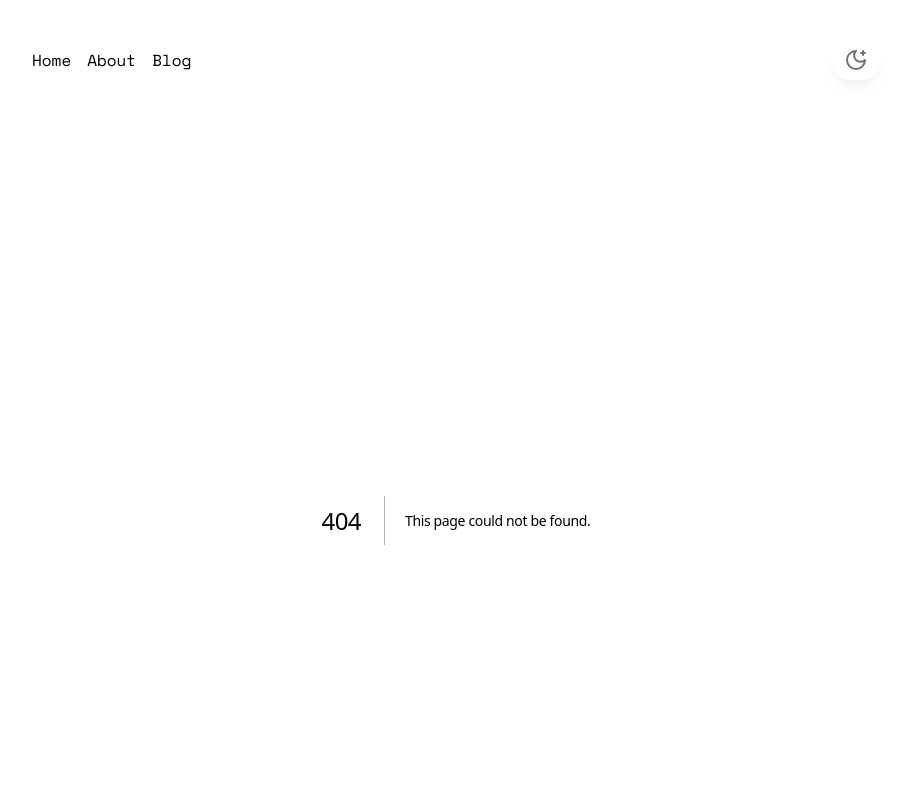
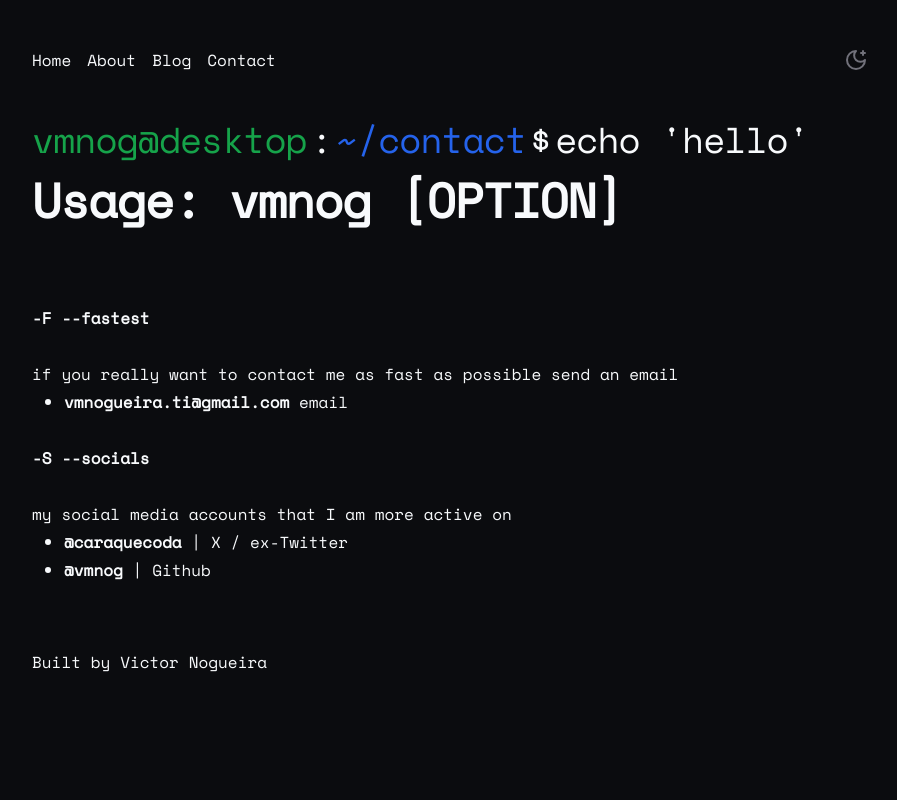
Before and after one commit to vmnog/vmnog.com, a Next.js app: page /contact in a window 1280 px wide. Before the commit this address had no page. Shown: the top 800 px of the page, without its empty margins (184-1081 px from the left). Built offline with nearby package versions, Linux system fonts and the light colour scheme.

Commit message:
feat: add socials/contact page

```diff
--- /dev/null
+++ b/src/app/contact/page.tsx
@@ -0,0 +1,85 @@
+import { TerminalCommand } from '@/components/terminal-command'
+import { WEBSITE_HOST_URL } from '@/lib/constants'
+import type { Metadata } from 'next'
+import Link from 'next/link'
+
+const meta = {
+  title: 'Contact',
+  description: 'Get in contact with me',
+  url: `${WEBSITE_HOST_URL}/contact`,
+}
+
+export const metadata: Metadata = {
+  title: meta.title,
+  description: meta.description,
+  openGraph: {
+    title: meta.title,
+    description: meta.description,
+    url: meta.url,
+  },
+  twitter: {
+    title: meta.title,
+    description: meta.description,
+  },
+  alternates: {
+    canonical: meta.url,
+  },
+}
+
+export default function About() {
+  return (
+    <div className="space-y-20">
+      <TerminalCommand
+        directory="contact"
+        command="echo 'hello'"
+        output="Usage: vmnog [OPTION]"
+      />
+
+      <article className="flex flex-col space-y-7">
+        <p className="font-bold">-F --fastest</p>
+        <p>
+          if you really want to contact me as fast as possible send an email
+          <ul className="list-disc pl-8">
+            <li>
+              <Link
+                target="_blank"
+                className="font-bold hover:underline"
+                href="mailto:vmnogueira.ti@gmail.com"
+              >
+                vmnogueira.ti@gmail.com
+              </Link>{' '}
+              email
+            </li>
+          </ul>
+        </p>
+
+        <p className="font-bold">-S --socials</p>
+        <p>
+          my social media accounts that I am more active on
+          <ul className="list-disc pl-8">
+            <li>
+              <Link
+                target="_blank"
+                className="font-bold hover:underline"
+                href="https://x.com/caraquecoda/"
+              >
+                @caraquecoda
+              </Link>{' '}
+              | X / ex-Twitter
+            </li>
+            <li>
+              <Link
+                target="_blank"
+                className="font-bold hover:underline"
+                href="https://github.com/vmnog"
+              >
+                @vmnog
+              </Link>{' '}
+              | Github
+            </li>
+          </ul>
+        </p>
+      </article>
+    </div>
+  )
+}
--- a/src/app/page.tsx
+++ b/src/app/page.tsx
@@ -1,9 +1,7 @@
 import { PostCard } from '@/components/post-card'
 import { TerminalCommand } from '@/components/terminal-command'
-import { Button } from '@/components/ui/button'
 import { allPosts } from 'contentlayer/generated'
 import { compareDesc } from 'date-fns'
-import { Mail } from 'lucide-react'
 import Link from 'next/link'
 
 export default function Home() {
@@ -15,44 +13,71 @@ export default function Home() {
     <div>
       <div className="flex flex-col gap-16">
         <TerminalCommand
-          directory='home'
-          command='whoami'
-          output='Victor Nogueira'
+          directory="home"
+          command="whoami"
+          output="Victor Nogueira"
         />
 
-        <article className='flex flex-col gap-16'>
-          <p className='max-w-lg'>
-            I quitted my job as a software engineer to work full-time on my own projects.
+        <article className="flex flex-col gap-16">
+          <p className="max-w-lg">
+            I quitted my job as a software engineer to work full-time on my own
+            projects.
           </p>
 
           <div>
             <h2>./what-am-i-doing-atm</h2>
-            <ul className='pl-8 mt-8 list-decimal'>
+            <ul className="mt-8 list-decimal pl-8">
               <li className="leading-8">
-                Writing tech articles about my work here as <Link className='font-bold underline underline-offset-8 hover:text-blue-500' href="/about">@vmnog</Link>
+                Writing tech articles about my work here as{' '}
+                <Link
+                  className="font-bold underline underline-offset-8 hover:text-blue-500"
+                  href="/about"
+                >
+                  @vmnog
+                </Link>
               </li>
               <li className="leading-8">
-                Developing and Managing my own Software House at <Link className='font-bold underline underline-offset-8 hover:text-blue-500' href="https://www.caraquecoda.com.br/">@caraquecoda</Link>
+                Developing and Managing my own Software House at{' '}
+                <Link
+                  className="font-bold underline underline-offset-8 hover:text-blue-500"
+                  href="https://www.caraquecoda.com.br/"
+                >
+                  @caraquecoda
+                </Link>
               </li>
               <li className="leading-8">
-                CTO & Co-Founder at <Link className='font-bold underline underline-offset-8 hover:text-blue-500' href="https://www.dochelp.ai/">@dochelp.ai</Link>
+                CTO & Co-Founder at{' '}
+                <Link
+                  className="font-bold underline underline-offset-8 hover:text-blue-500"
+                  href="https://www.dochelp.ai/"
+                >
+                  @dochelp.ai
+                </Link>
               </li>
               <li className="leading-8">
                 Open Source Contributor at:
-                <ul className='pl-8 list-disc'>
-                  <li><Link className='font-bold underline underline-offset-8 hover:text-blue-500' href="https://plotwist.app/">Plotwist.app</Link> | Social Media Platform for Movie Reviews</li>
+                <ul className="list-disc pl-8">
+                  <li>
+                    <Link
+                      className="font-bold underline underline-offset-8 hover:text-blue-500"
+                      href="https://plotwist.app/"
+                    >
+                      Plotwist.app
+                    </Link>{' '}
+                    | Social Media Platform for Movie Reviews
+                  </li>
                 </ul>
               </li>
             </ul>
           </div>
 
-          <section className='flex flex-col space-y-8'>
+          <section className="flex flex-col space-y-8">
             {posts.slice(0, 3).map((post, idx) => (
               <PostCard key={idx} {...post} />
             ))}
           </section>
         </article>
       </div>
-    </div >
+    </div>
   )
 }
--- a/src/components/navigation.tsx
+++ b/src/components/navigation.tsx
@@ -2,15 +2,34 @@ import Link from 'next/link'
 
 export function Navigation() {
   return (
-    <nav className='flex items-center gap-4'>
-      <Link href="/" className="hover:border-b-primary hover:border-b-2">
+    <nav className="flex items-center gap-4">
+      <Link
+        prefetch
+        href="/"
+        className="hover:border-b-2 hover:border-b-primary"
+      >
         Home
       </Link>
-      <Link href="/about" className="hover:border-b-primary hover:border-b-2">
+      <Link
+        prefetch
+        href="/about"
+        className="hover:border-b-2 hover:border-b-primary"
+      >
         About
       </Link>
-      <Link href="/blog" className="hover:border-b-primary hover:border-b-2">
+      <Link
+        prefetch
+        href="/blog"
+        className="hover:border-b-2 hover:border-b-primary"
+      >
         Blog
+      </Link>
+      <Link
+        prefetch
+        href="/contact"
+        className="hover:border-b-2 hover:border-b-primary"
+      >
+        Contact
       </Link>
     </nav>
   )
--- a/src/components/theme-switch.tsx
+++ b/src/components/theme-switch.tsx
@@ -17,7 +17,7 @@ export function ThemeSwitch() {
     <button
       type="button"
       aria-label={mounted ? `Switch to ${otherTheme} theme` : 'Toggle theme'}
-      className="group rounded-full px-3 py-2 shadow-lg shadow-zinc-800/5 ring-1 ring-zinc-900/5 transition dark:ring-white/10 dark:hover:ring-white/20"
+      className="group rounded-full px-3 py-2 transition hover:opacity-70"
       onClick={() => setTheme(otherTheme)}
     >
       <Sun className="h-6 w-6 stroke-zinc-500 transition group-hover:stroke-zinc-700 dark:hidden [@media(prefers-color-scheme:dark)]:stroke-zinc-500 [@media(prefers-color-scheme:dark)]:group-hover:stroke-zinc-600" />
```
